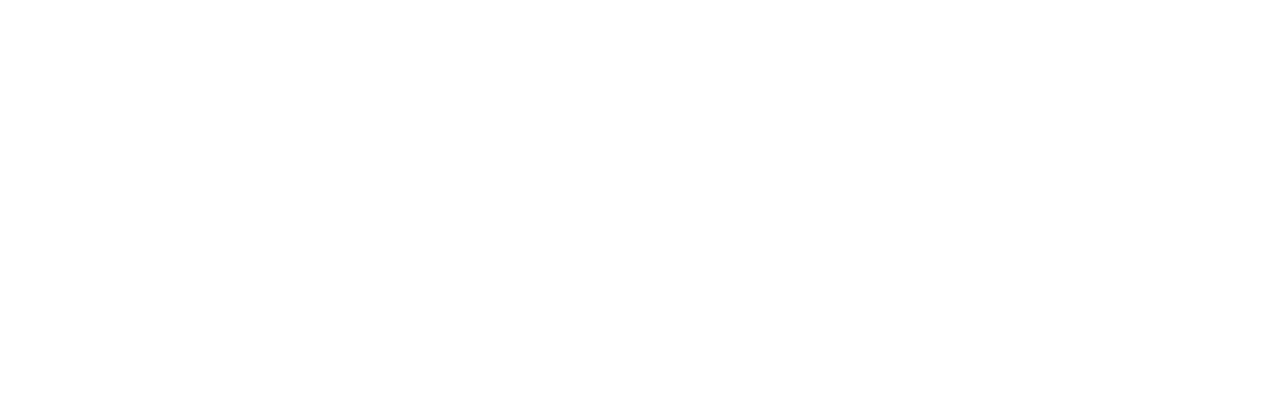
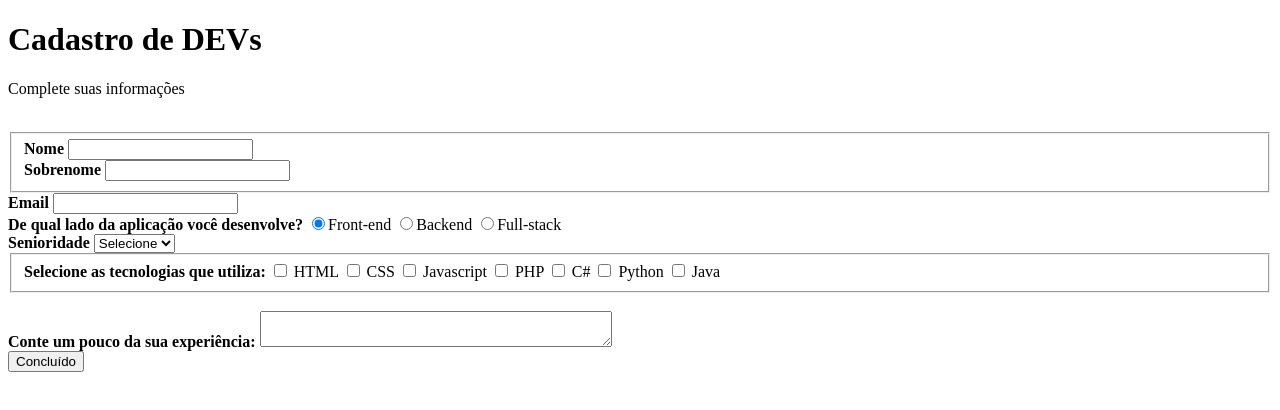
Before and after one commit to alissonn17/formularioHtmlcss, a plain HTML site: page index.html in a window 1280 px wide. Drawn offline with Linux system fonts and the light colour scheme.

Commit message:
build: html pronto

```diff
--- a/index.html
+++ b/index.html
@@ -9,5 +9,81 @@
 </head>
 <body>
 
+    <div>
+        <h1 id="titulo">Cadastro de DEVs</h1>
+        <p id="subtitulo">Complete suas informações</p>
+        <br>
+    </div>
+
+    <form>
+        <fieldset class="grupo">
+            <div>
+                <label for="nome"><strong>Nome</strong></label>
+                <input type="text" name="nome" id="nome" required>
+            </div>
+
+            <div>
+                <label for="sobrenome"><strong>Sobrenome</strong></label>
+                <input type="text" name="sobrenome" id="sobrenome" required>
+            </div>
+        </fieldset>
+
+        <div class="campo">
+            <label for="email"><strong>Email</strong></label>
+            <input type="email" name="email" id="email">
+        </div>
+
+        <div class="campo">
+            <label><strong>De qual lado da aplicação você desenvolve?</strong></label>
+            <label>
+                <input type="radio" nome="devweb" value="frontend" checked>Front-end
+            </label>
+            <label>
+                <input type="radio" nome="devweb" value="backend">Backend
+            </label>
+            <label>
+                <input type="radio" nome="devweb" value="fullstack">Full-stack
+            </label>
+        </div>
+
+        <div class="campo">
+            <label><strong>Senioridade</strong></label>
+            <select id="senioridade">
+                <option selected disabled value="">Selecione</option>
+                <option>Junior</option>
+                <option>Pleno</option>
+                <option>Senior</option>
+            </select>
+        </div>
+
+        <fieldset class="grupo">
+            <div class="campo">
+                <label><strong>Selecione as tecnologias que utiliza:</strong></label>
+                <input type="checkbox" id="tecnologia1" name="tecnologia1" value="HMTL">
+                <label for="tecnologia1">HTML</label>
+                <input type="checkbox" id="tecnologia2" name="tecnologia2" value="CSS">
+                <label for="tecnologia2">CSS</label>
+                <input type="checkbox" id="tecnologia3" name="tecnologia3" value="Javascript">
+                <label for="tecnologia3">Javascript</label>
+                <input type="checkbox" id="tecnologia4" name="tecnologia4" value="PHP">
+                <label for="tecnologia4">PHP</label>
+                <input type="checkbox" id="tecnologia5" name="tecnologia5" value="C#">
+                <label for="tecnologia5">C#</label>
+                <input type="checkbox" id="tecnologia6" name="tecnologia6" value="Python">
+                <label for="tecnologia6">Python</label>
+                <input type="checkbox" id="tecnologia7" name="tecnologia7" value="Java">
+                <label for="tecnologia7">Java</label>
+            </div>
+        </fieldset>
+
+        <div class="campo">
+            <br>
+            <label><strong>Conte um pouco da sua experiência:</strong></label>
+            <textarea row="6" id="experiencia" name="experiencia"></textarea>
+        </div>
+
+        <button class="botao" type="submit">Concluído</button>
+    </form>
+
 </body>
 </html>
--- a/style.css
+++ b/style.css
@@ -0,0 +1,3 @@
+textarea{
+    width: 26em;
+}
```
